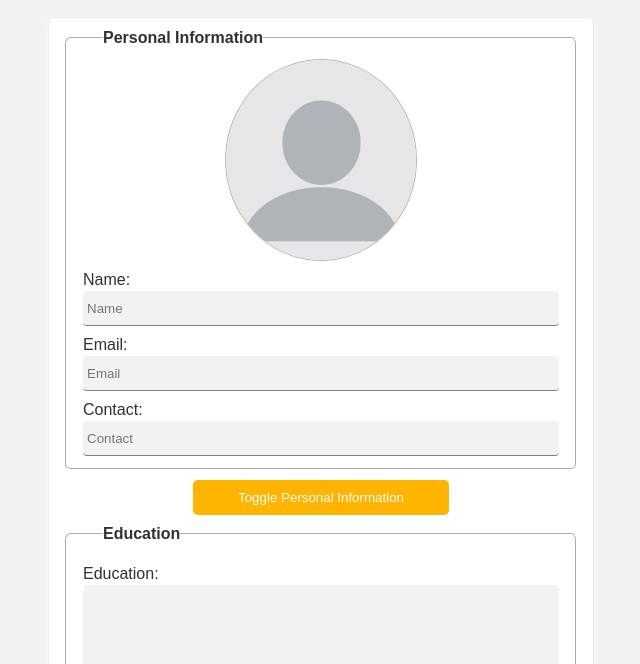
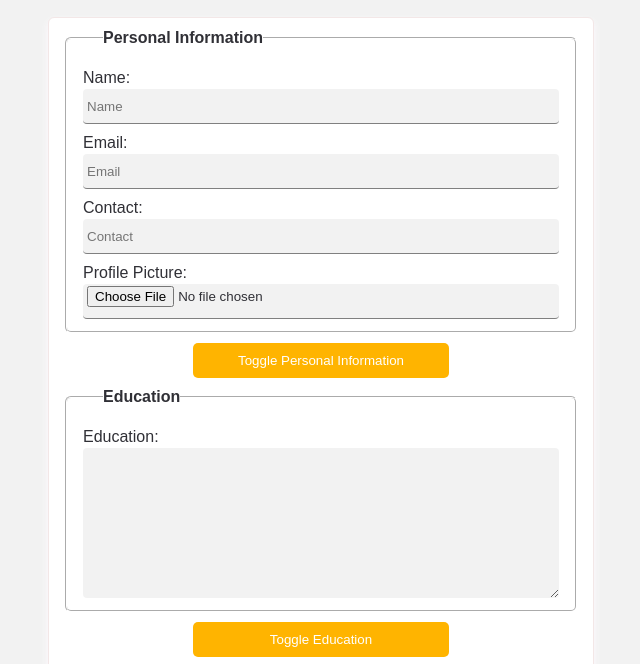
Before and after one commit to abdul-ahad-26/milestone-1-2, a plain HTML site: page index.html in a window 1280 px wide. Shown: the part 82-746 px from the top of the page, without its empty margins (319-959 px from the left). Drawn offline with Linux system fonts and the light colour scheme.

Commit message:
Add files via upload

```diff
--- a/index.html
+++ b/index.html
@@ -16,7 +16,6 @@
 
     <form id="resumeForm">
         <fieldset class="personal-information">
-            <img src="profile.png" alt="profile-pic">
             <legend>Personal Information</legend>
             <label for="name">Name:</label>
             <input type="text" name="name" id="name" required placeholder="Name">
@@ -26,6 +25,9 @@
 
             <label for="contact">Contact:</label>
             <input type="text" name="contact" id="contact" required placeholder="Contact">
+
+            <label for="profilePicture">Profile Picture:</label>
+            <input type="file" name="profilePicture" id="profilePicture" accept="img">
 
 
         </fieldset>
```
